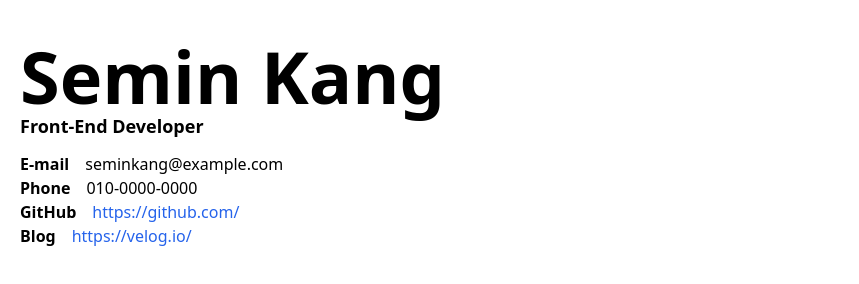
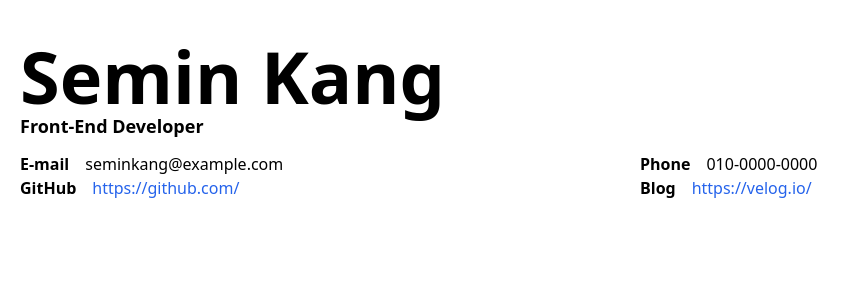
Before and after one commit to SEMINSEMINSEMIN/resume, a plain HTML site: page index.html in a window 1280 px wide. Shown: the whole page, without its empty margins (0-859 px from the left). Drawn offline with nearby package versions, Linux system fonts and the light colour scheme.

Commit message:
header contact sm layout

```diff
--- a/index.html
+++ b/index.html
@@ -11,7 +11,7 @@
         <header>
             <h1 class="font-bold text-4xl lg:text-7xl">Semin Kang</h1>
             <p class="font-semibold text-lg">Front-End Developer</p>
-            <dl class="grid mt-3">
+            <dl class="grid mt-3 sm:grid-cols-2">
                 <div class="flex">
                     <dt class="shrink-0 font-semibold">E-mail</dt>
                     <dd class="ml-4">
```
